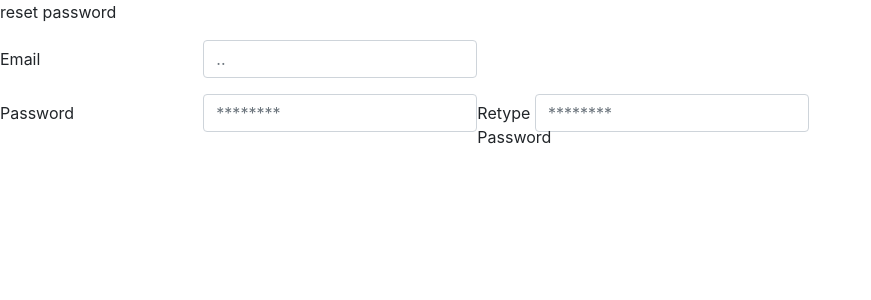
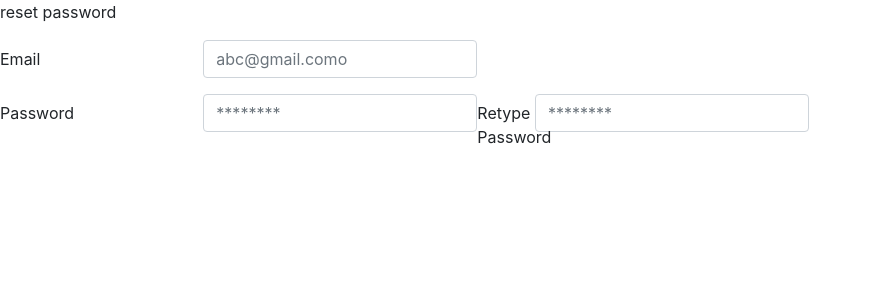
Before and after one commit to Morgan-Gicheha/online-notepad, a Flask app: page /reset/password in a window 1280 px wide. Shown: the part 64-364 px from the top of the page, without its empty margins (0-871 px from the left). Run offline with Flask 2, Linux system fonts and the light colour scheme; some libraries are stand-ins or nearby versions.

Commit message:
added authentication UI

```diff
--- a/models/all_todo_model.py
+++ b/models/all_todo_model.py
@@ -5,6 +5,7 @@ class Todo(db.Model):
     __tablename__= 'todo_table'
     id = db.Column(db.Integer,primary_key=True)
     todo_content = db.Column(db.String(),nullable=False)
+
 
 
     # create method to send data to db
--- a/templates/forgot_password.html
+++ b/templates/forgot_password.html
@@ -6,7 +6,7 @@
 <div class="form-group row">
     <label for="reseter_password" class="col-sm-2 col-form-label">Email</label>
     <div>
-        <input name="inputed_user_name" type="email" class="form-control" id="reseter_password" placeholder="..">
+        <input name="inputed_user_name" type="email" class="form-control" id="reseter_password" placeholder="abc@gmail.como">
     </div>
 </div>
 <!-- reseter new password -->
```
